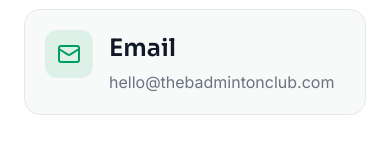
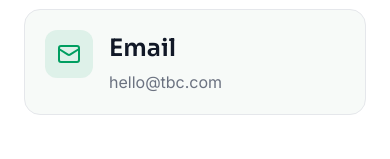
Before and after one commit to reimiwong/the-badminton-club, a React (Vite) app: page /contact in a window 390 px wide. Shown: the part 830-989 px from the top of the page. Built offline with nearby package versions, Linux system fonts and the light colour scheme.

Commit message:
- shorten email address to make it fit content in contactUs page on mobile

```diff
--- a/src/pages/ContactUs.tsx
+++ b/src/pages/ContactUs.tsx
@@ -44,7 +44,7 @@ export default function ContactUs() {
                 },
                 {
                   title: "Email",
-                  text: "hello@thebadmintonclub.com",
+                  text: "hello@tbc.com",
                   icon: "/images/icons/green-email-icon.svg",
                 },
               ].map((item, i) => (
```
